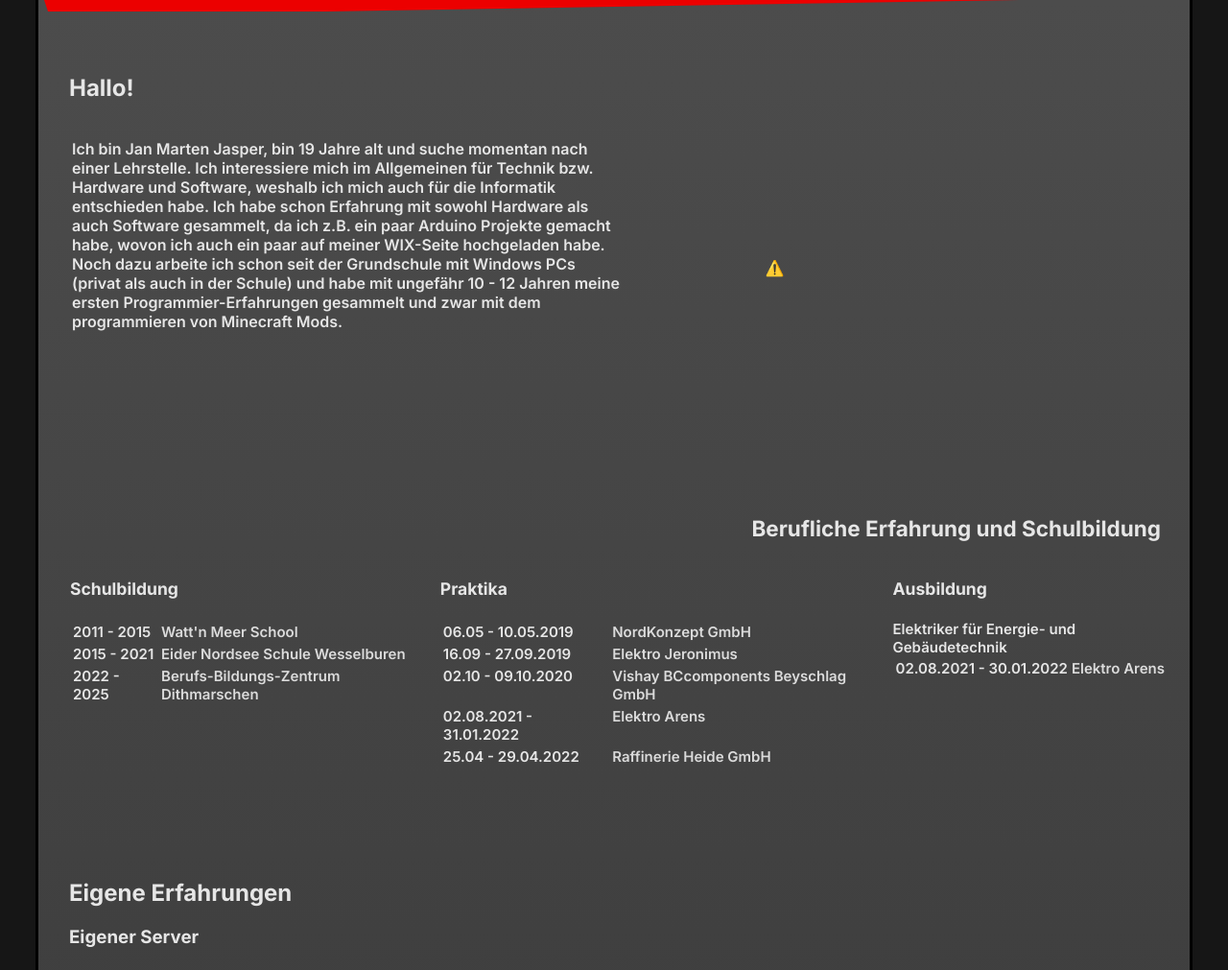
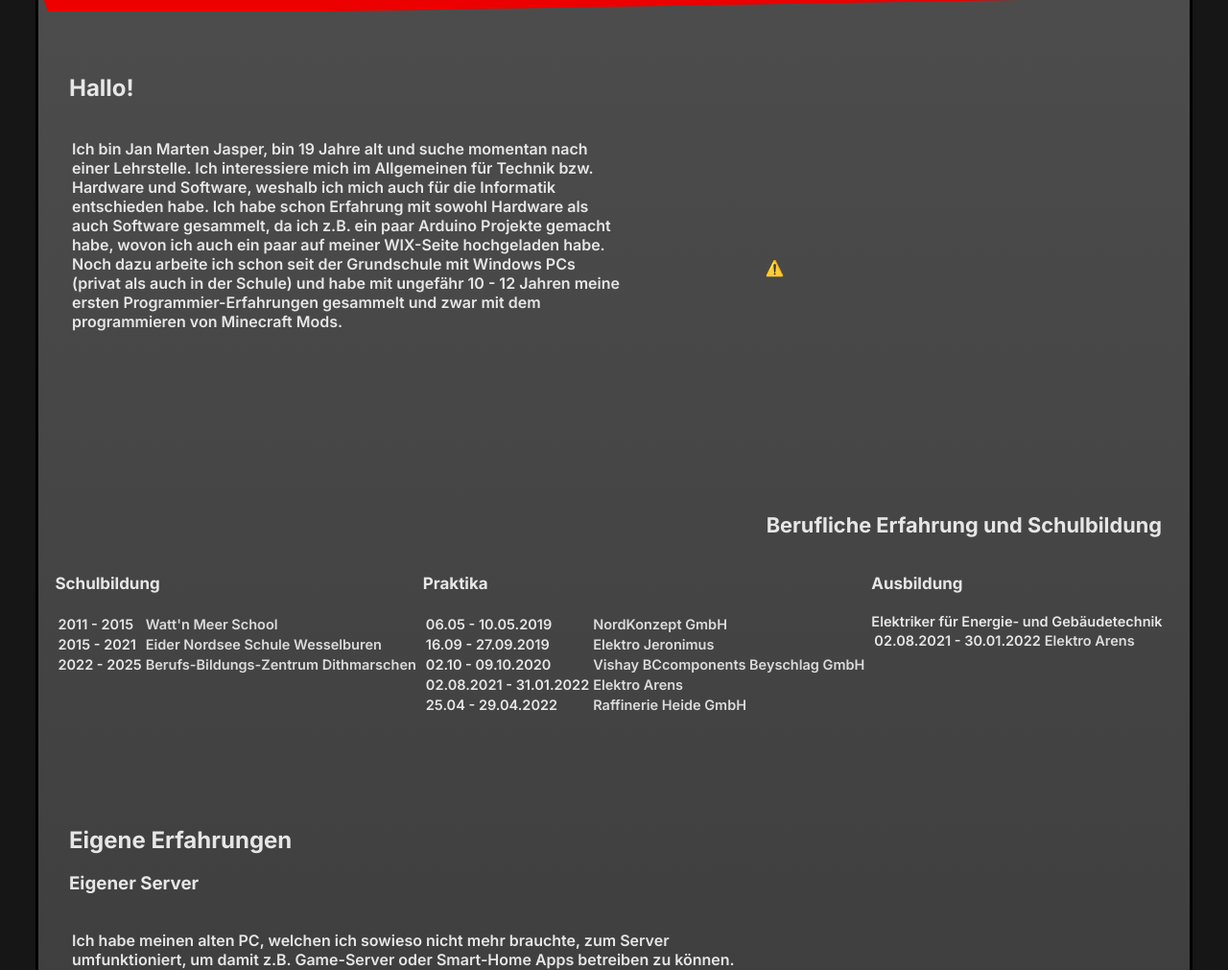
Before and after one commit to TheRedCoder404/TheRedCoder404.github.io, a plain HTML site: page index.html in a window 1280 px wide. Shown: the part 89-1100 px from the top of the page at 96% size. Drawn offline with nearby package versions, Linux system fonts and the light colour scheme; no server answers; a script that the page names is missing.

Commit message:
Formatierungs verbesserungs

```diff
--- a/style.css
+++ b/style.css
@@ -107,8 +107,8 @@ lottie-player{
 
 #berufe{
     text-align: left;
-    font-size: 15px;
-    padding-left: 2em;
+    font-size: 14.5px;
+    padding-left: 1em;
 }
 
 table td, table td * {
```
